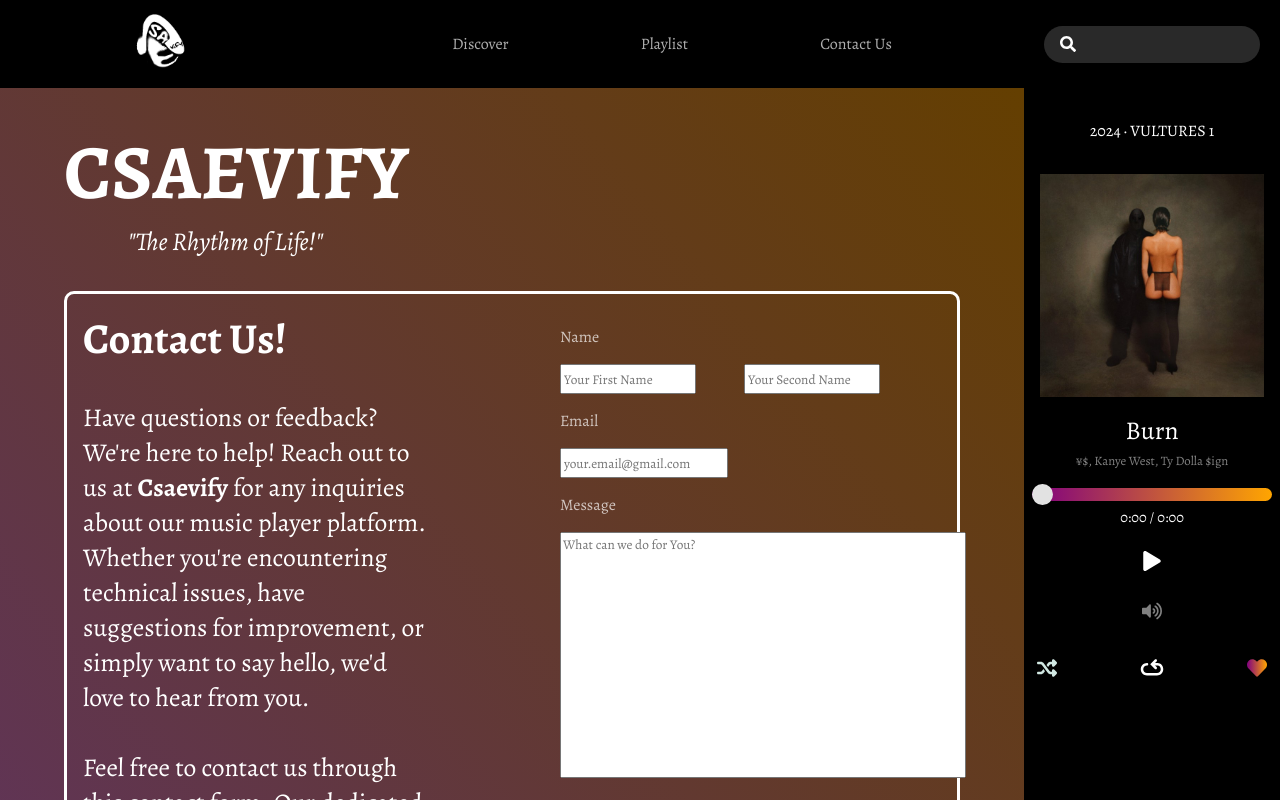
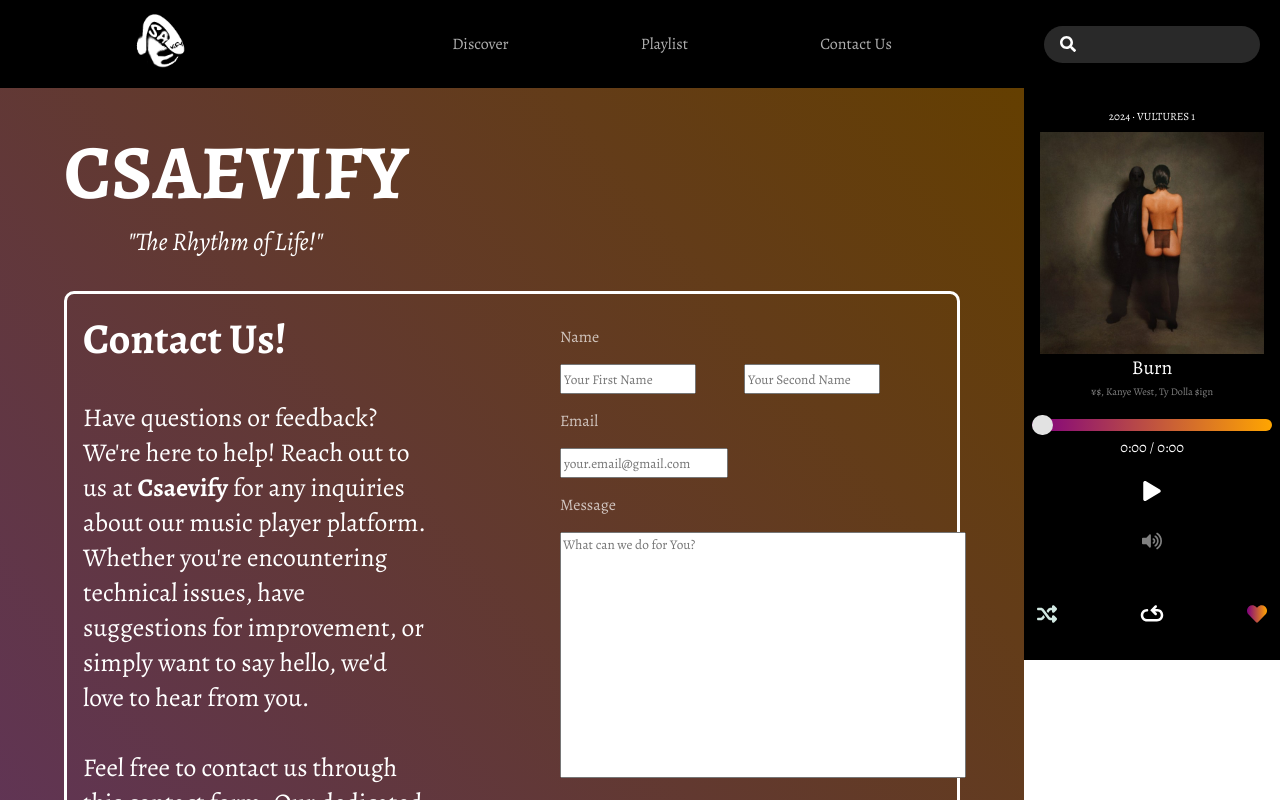
Before and after one commit to CserhiBerni/csaevify, a React (Vite) app in the folder csaevify-frontend/: page /contact in a window 1280 px wide. Shown: the top 800 px of the page. Built offline with nearby package versions, Linux system fonts and the light colour scheme.

Commit message:
Navbar, MusicCard became fixed + some other changes

```diff
--- a/csaevify-frontend/src/components/CardTest/MusicCard.css
+++ b/csaevify-frontend/src/components/CardTest/MusicCard.css
@@ -1,6 +1,13 @@
+.music-card-container{
+    width: 20vw;
+    background-color: transparent;
+    display: flex;
+    justify-content: flex-end;
+}
+
 .music-card {
     width: 20vw;
-    height: auto;
+    height: 44.7vw;
     color: white;
     display: flex;
     flex-direction: column;
@@ -8,15 +15,20 @@
     background-color: black;
     padding: 1rem;
     box-sizing: border-box;
+    position: fixed;
+}
+
+.music-card{
+    margin-left: auto;
 }
 
 .music-card .release{
-    margin: 1rem 0;
+    margin: 3rem;
 }
 
 .music-card .cover {
     width: 100%;
-    margin: 1rem 0;
+    margin: -1rem 0rem 1rem 0rem;
 }
 
 .music-card .title {
@@ -125,5 +137,60 @@
     flex-direction: row;
     align-items: center;
     gap: 5rem;
-    margin: 2rem 0rem -1rem ;
+    margin: 3rem;
 }
+
+
+@media screen and (max-width: 1780px) {
+    .music-card .release{
+        font-size: 1.8ch;
+        margin: 1rem 0rem 1.5rem ;
+    }
+
+    .music-card .cover{
+        margin: 0.5rem;
+    }
+
+    .music-card .title{
+        font-size: 3ch;
+    }
+
+    .music-card .artist{
+        font-size: 2ch;
+    }
+}
+
+@media screen and (max-width: 1680px) {
+    .music-card .release{
+        font-size: 1.5ch;
+        margin: 0.3rem 0rem 1.5rem ;
+    }
+
+    .music-card .title{
+        font-size: 2.5ch;
+    }
+
+    .music-card .artist{
+        font-size: 1.5ch;
+    }
+}
+
+@media screen and (max-width: 1500px) {
+    .music-card .release{
+        font-size: 1.3ch;
+        margin: 0.3rem 0rem 1.5rem ;
+    }
+
+    .music-card .cover{
+        margin: -1rem 0rem 0rem 0rem;
+    }
+
+    .music-card .title{
+        font-size: 2.3ch;
+    }
+
+    .music-card .artist{
+        font-size: 1.2ch;
+    }
+
+}
--- a/csaevify-frontend/src/components/CardTest/MusicCard.tsx
+++ b/csaevify-frontend/src/components/CardTest/MusicCard.tsx
@@ -86,6 +86,7 @@ const MusicCard = () => {
 
   return (
     <>
+    <div className="music-card-container">
       <div className="music-card">
         <p className="release">2024 · VULTURES 1</p>
         <img src={cover} alt="cover" className="cover" />
@@ -156,6 +157,7 @@ const MusicCard = () => {
         </div>
       </div>
       <audio ref={musicref} src={audio} />
+    </div>
     </>
   );
 };
--- a/csaevify-frontend/src/components/Navbar/Navbar.css
+++ b/csaevify-frontend/src/components/Navbar/Navbar.css
@@ -1,3 +1,8 @@
+.navbar-container{
+    height: 11vh;
+    background-color: transparent;
+}
+
 .navbar {
     background-color: black;
     display: flex;
@@ -5,6 +10,7 @@
     align-items: center;
     height: 11vh;
     text-align: center;
+    position: fixed;
 }
 
 .navbar-first {
--- a/csaevify-frontend/src/components/Navbar/Navbar.tsx
+++ b/csaevify-frontend/src/components/Navbar/Navbar.tsx
@@ -7,6 +7,7 @@ import { useNavigate } from "react-router-dom";
 const Navbar = () => {
   const navigate = useNavigate();
   return (
+    <div className="navbar-container">
     <div className="navbar">
       <div className="navbar-first">
         <img
@@ -34,6 +35,7 @@ const Navbar = () => {
         </div>
       </div>
     </div>
+  </div>
   );
 };
 
--- a/csaevify-frontend/src/pages/Contact/ContactPage.css
+++ b/csaevify-frontend/src/pages/Contact/ContactPage.css
@@ -9,6 +9,7 @@
    width: 80vw;
    background: linear-gradient(50deg, rgb(56, 0, 56, 0.8), rgb(100, 63, 0.8));
    color: white;
+   min-height: 89vh;
 }
 
 h1{
--- a/csaevify-frontend/src/pages/Landing/LandingPage.css
+++ b/csaevify-frontend/src/pages/Landing/LandingPage.css
@@ -1,7 +1,3 @@
-.landing-page {
-    height: 100vh;
-    background-color: #E2E2E2;
-}
 
 .container {
     display: flex;
@@ -10,7 +6,7 @@
 
  .main-section {
     width: 80vw;
-    height: auto;
+    min-height: 150vh;
     background: linear-gradient(50deg, rgb(56, 0, 56, 0.8), rgb(100, 63, 0.8));
     color: white;
 }
```
